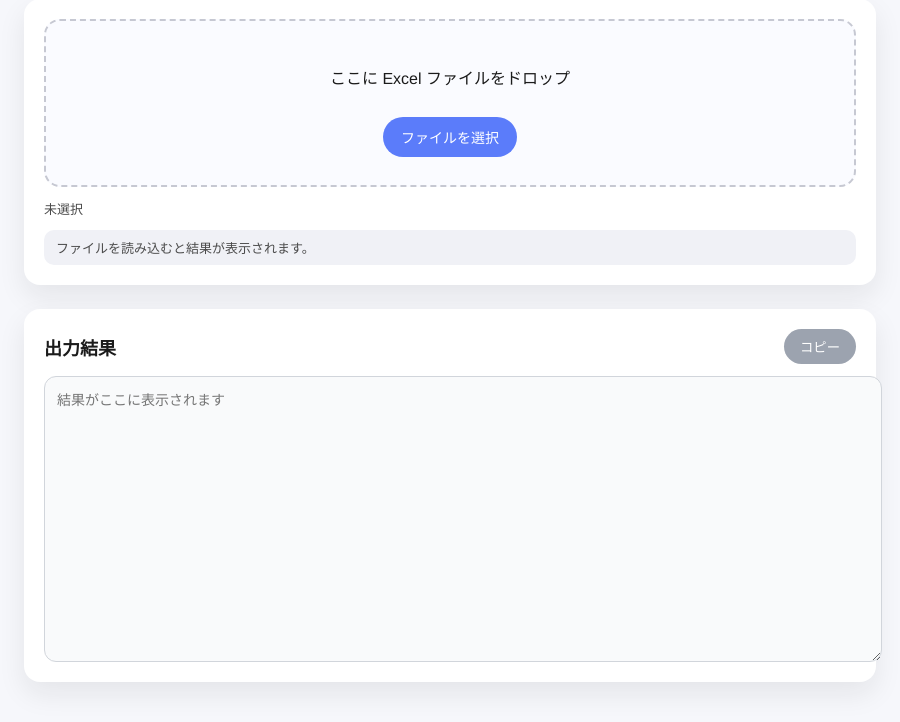
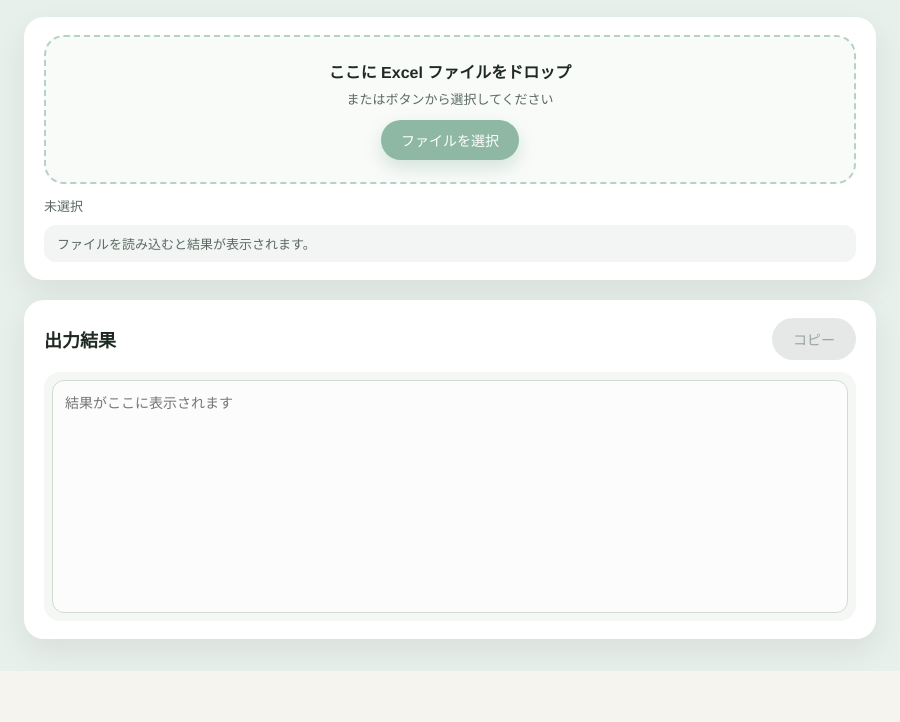
Before and after one commit to kuwae-tech/meigi-Checker, an Electron app: page src/index.html in a window 900 px wide. Shown: the part 129-851 px from the top of the page. After the commit the page ends 800 px from the top, so only its background shows below. Drawn offline with Linux system fonts and the light colour scheme.

Commit message:
Redesign UI with sage theme

```diff
--- a/src/index.html
+++ b/src/index.html
@@ -10,25 +10,33 @@
 <body>
   <main class="app">
     <header class="header">
+      <span class="header-tag">Meigi Checker</span>
       <h1>Excel Status Summarizer（Mac）</h1>
       <p>Excel をドラッグ＆ドロップして「未制作」「確認中」だけを抽出します。</p>
     </header>
 
     <section class="panel">
       <div id="drop-zone" class="drop-zone">
-        <p>ここに Excel ファイルをドロップ</p>
-        <button id="select-file" type="button">ファイルを選択</button>
+        <div>
+          <p class="drop-title">ここに Excel ファイルをドロップ</p>
+          <p class="drop-subtitle">またはボタンから選択してください</p>
+        </div>
+        <button id="select-file" type="button" class="primary-button">ファイルを選択</button>
       </div>
-      <p id="file-name" class="file-name">未選択</p>
-      <p id="status-message" class="status-message" data-type="info">ファイルを読み込むと結果が表示されます。</p>
+      <div class="meta-row">
+        <p id="file-name" class="file-name">未選択</p>
+        <p id="status-message" class="status-message" data-type="info">ファイルを読み込むと結果が表示されます。</p>
+      </div>
     </section>
 
-    <section class="panel">
+    <section class="panel panel-output">
       <div class="output-header">
         <h2>出力結果</h2>
-        <button id="copy-button" type="button" disabled>コピー</button>
+        <button id="copy-button" type="button" class="ghost-button" disabled>コピー</button>
       </div>
-      <textarea id="output" readonly placeholder="結果がここに表示されます"></textarea>
+      <div class="output-box">
+        <textarea id="output" readonly placeholder="結果がここに表示されます"></textarea>
+      </div>
     </section>
   </main>
 
--- a/src/styles.css
+++ b/src/styles.css
@@ -1,70 +1,156 @@
 :root {
   color-scheme: light;
   font-family: "Helvetica Neue", "Hiragino Sans", "Noto Sans JP", sans-serif;
-  background-color: #f6f7fb;
-  color: #1b1b1b;
+  background-color: #f5f4ef;
+  color: #1f2a23;
+  --sage-100: #e8f0eb;
+  --sage-200: #d4e4dc;
+  --sage-300: #b6d2c6;
+  --sage-400: #8eb7a4;
+  --sage-500: #6a9f89;
+  --text-muted: #5b6a62;
+  --surface: #ffffff;
+  --shadow: 0 12px 30px rgba(31, 42, 35, 0.08);
+  --radius-lg: 20px;
+  --radius-md: 16px;
+  --radius-pill: 999px;
+}
+
+* {
+  box-sizing: border-box;
 }
 
 body {
   margin: 0;
+  background: var(--sage-100);
+  min-height: 100vh;
+  overflow: hidden;
 }
 
 .app {
-  max-width: 900px;
+  height: 100vh;
+  max-width: 920px;
   margin: 0 auto;
-  padding: 32px 24px 40px;
-  display: grid;
-  gap: 24px;
+  padding: 28px 24px 32px;
+  display: flex;
+  flex-direction: column;
+  gap: 20px;
+}
+
+.header {
+  display: flex;
+  flex-direction: column;
+  gap: 8px;
+}
+
+.header-tag {
+  font-size: 12px;
+  letter-spacing: 0.18em;
+  text-transform: uppercase;
+  color: var(--sage-500);
+  font-weight: 600;
 }
 
 .header h1 {
-  margin: 0 0 8px;
-  font-size: 28px;
+  margin: 0;
+  font-size: 30px;
+  font-weight: 700;
 }
 
 .header p {
   margin: 0;
-  color: #5a5a5a;
+  color: var(--text-muted);
 }
 
 .panel {
-  background: #ffffff;
-  border-radius: 16px;
-  padding: 20px;
-  box-shadow: 0 12px 28px rgba(22, 23, 26, 0.08);
+  background: var(--surface);
+  border-radius: var(--radius-lg);
+  padding: 18px 20px;
+  box-shadow: var(--shadow);
   display: grid;
   gap: 12px;
 }
 
 .drop-zone {
-  border: 2px dashed #c6c8d2;
-  border-radius: 16px;
-  padding: 28px;
+  border: 2px dashed var(--sage-300);
+  border-radius: var(--radius-lg);
+  padding: 22px;
   text-align: center;
-  background: #fafbff;
-  transition: border-color 0.2s ease, background 0.2s ease;
+  background: #f9fbf9;
+  transition: border-color 0.2s ease, background 0.2s ease, transform 0.2s ease;
+  display: flex;
+  flex-direction: column;
+  gap: 12px;
+  align-items: center;
+  justify-content: center;
 }
 
 .drop-zone.is-dragging {
-  border-color: #5b7cfa;
-  background: #eef2ff;
+  border-color: var(--sage-500);
+  background: var(--sage-200);
+  transform: translateY(-1px);
 }
 
-.drop-zone button {
-  margin-top: 12px;
-  padding: 10px 18px;
+.drop-title {
+  margin: 0;
+  font-size: 16px;
+  font-weight: 600;
+}
+
+.drop-subtitle {
+  margin: 6px 0 0;
+  font-size: 13px;
+  color: var(--text-muted);
+}
+
+.primary-button,
+.ghost-button {
+  padding: 10px 20px;
+  border-radius: var(--radius-pill);
   border: none;
-  border-radius: 24px;
-  background: #5b7cfa;
-  color: #ffffff;
   font-size: 14px;
   cursor: pointer;
+  transition: transform 0.15s ease, box-shadow 0.15s ease, background 0.15s ease;
+}
+
+.primary-button {
+  background: var(--sage-400);
+  color: #ffffff;
+  box-shadow: 0 8px 18px rgba(106, 159, 137, 0.25);
+}
+
+.primary-button:hover {
+  transform: translateY(-1px);
+  box-shadow: 0 10px 22px rgba(106, 159, 137, 0.3);
+}
+
+.ghost-button {
+  background: var(--sage-100);
+  color: var(--sage-500);
+  border: 1px solid transparent;
+}
+
+.ghost-button:hover:enabled {
+  transform: translateY(-1px);
+  border-color: var(--sage-300);
+}
+
+.ghost-button:disabled {
+  background: #e5e8e6;
+  color: #98a5a0;
+  cursor: not-allowed;
+  box-shadow: none;
+}
+
+.meta-row {
+  display: grid;
+  gap: 10px;
 }
 
 .file-name {
   margin: 0;
   font-size: 13px;
-  color: #4b4b4b;
+  color: var(--text-muted);
   word-break: break-all;
 }
 
@@ -72,19 +158,22 @@ body {
   margin: 0;
   font-size: 13px;
   padding: 8px 12px;
-  border-radius: 10px;
-  background: #f0f1f6;
-  color: #4b4b4b;
+  border-radius: 12px;
+  background: #f2f5f3;
+  color: var(--text-muted);
+  border: 1px solid transparent;
 }
 
 .status-message[data-type='success'] {
-  background: #e7f7ed;
-  color: #1d6a3a;
+  background: #e8f5ee;
+  color: #2d6a4f;
+  border-color: #bfe0cc;
 }
 
 .status-message[data-type='error'] {
   background: #fdecec;
   color: #a12b2b;
+  border-color: #f2c4c4;
 }
 
 .output-header {
@@ -99,28 +188,32 @@ body {
   font-size: 18px;
 }
 
-.output-header button {
-  padding: 8px 16px;
-  border-radius: 20px;
-  border: none;
-  background: #111827;
-  color: #ffffff;
-  cursor: pointer;
+.panel-output {
+  flex: 1;
+  min-height: 260px;
+  display: flex;
+  flex-direction: column;
 }
 
-.output-header button:disabled {
-  background: #9ca3af;
-  cursor: not-allowed;
+.output-box {
+  flex: 1;
+  border-radius: var(--radius-md);
+  background: #f5f7f4;
+  padding: 8px;
+  display: flex;
 }
 
 textarea {
   width: 100%;
-  min-height: 260px;
-  resize: vertical;
+  height: 100%;
+  resize: none;
   border-radius: 12px;
-  border: 1px solid #d1d5db;
+  border: 1px solid #d1dcd5;
   padding: 12px;
   font-size: 14px;
+  line-height: 1.6;
   font-family: "SFMono-Regular", "Hiragino Sans", "Noto Sans JP", monospace;
-  background: #f9fafb;
+  background: #fbfcfb;
+  color: #1f2a23;
+  overflow: auto;
 }
```
